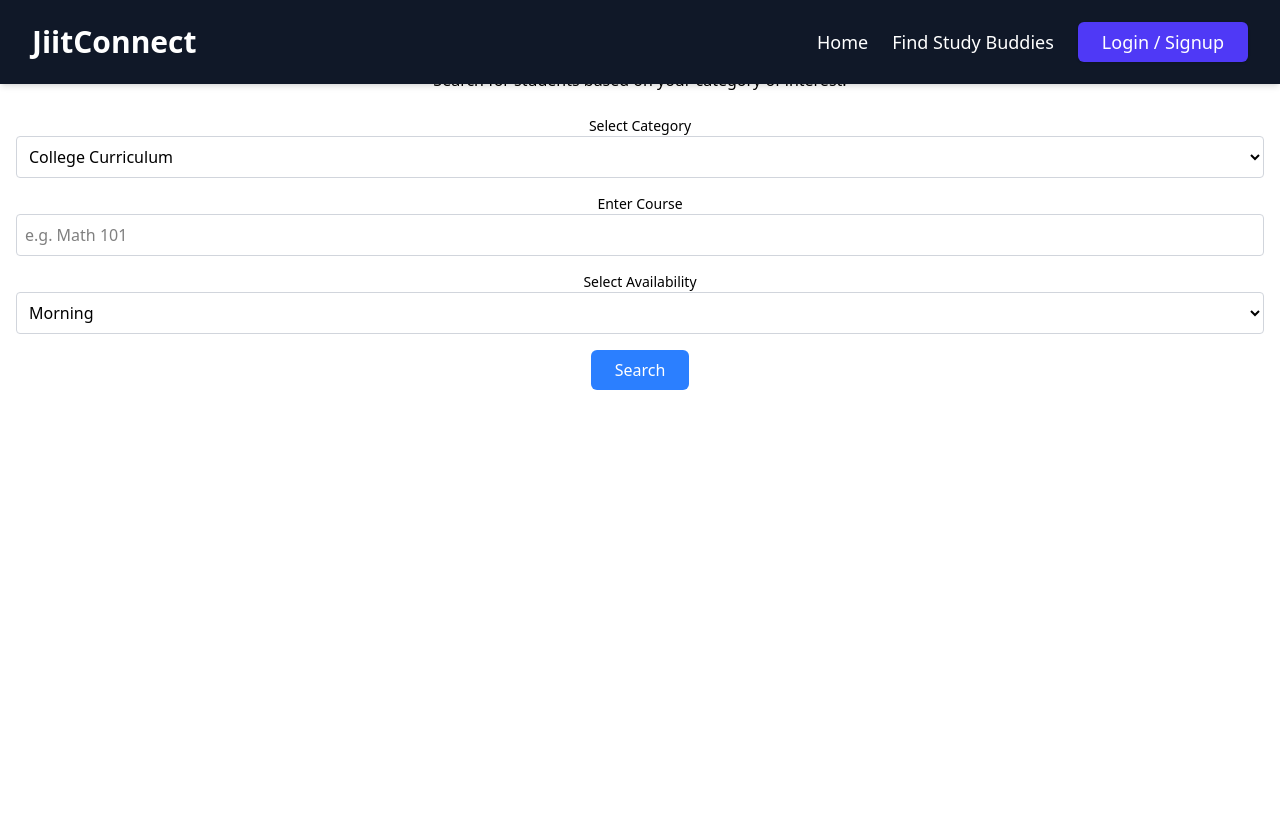
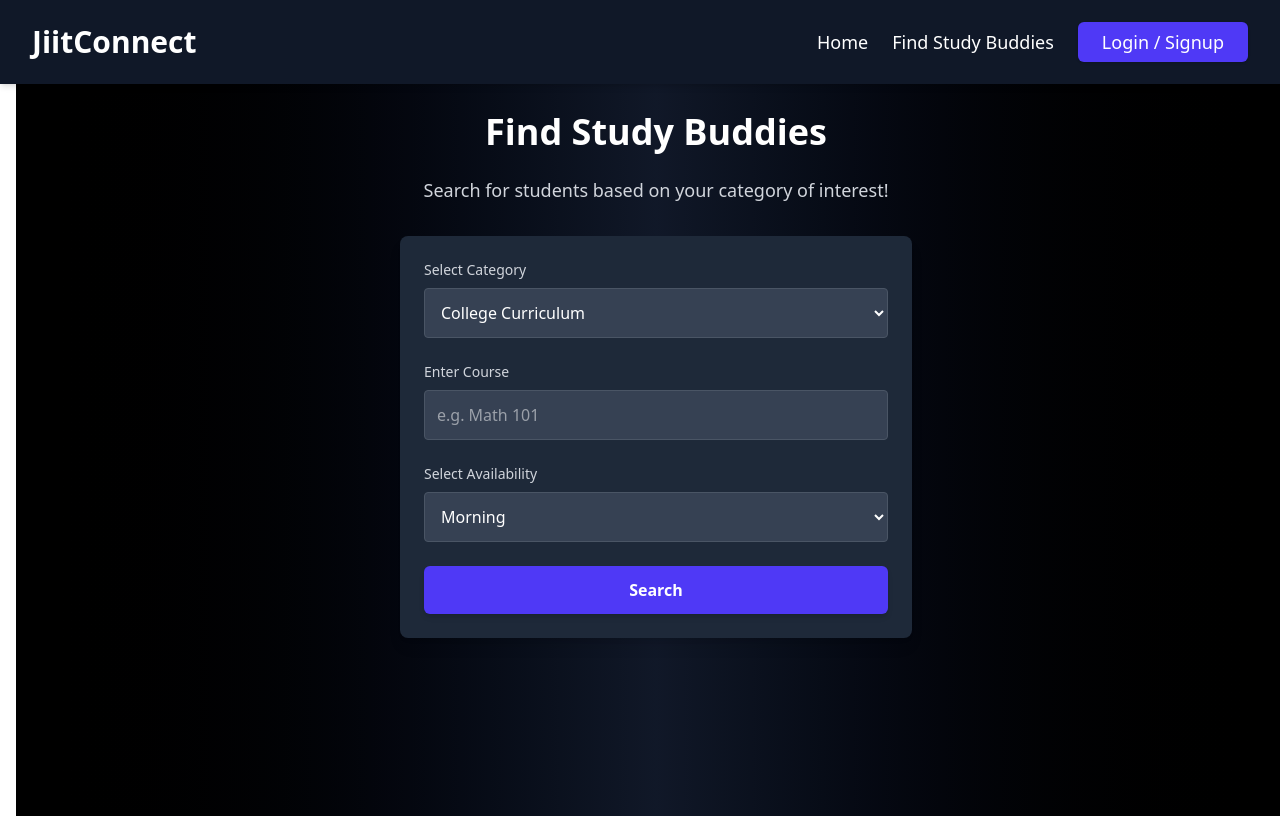
Before and after one commit to Sahil1607cms/JiitConnect, a React (Vite) app in the folder jconnect/: page /find-study-buddies in a window 1280 px wide. Before the commit the page ends 800 px from the top, so only its background shows below. Built offline with nearby package versions, Linux system fonts and the light colour scheme; no server answers.

Commit message:
changed the ui of the findstudybuddy section

```diff
--- a/jconnect/src/Components/FindStudyBuddies.jsx
+++ b/jconnect/src/Components/FindStudyBuddies.jsx
@@ -1,22 +1,22 @@
 import React, { useState } from 'react';
 
 const FindStudyBuddies = () => {
-  const [category, setCategory] = useState('college-curriculum'); // Track selected category
+  const [category, setCategory] = useState('college-curriculum');
 
   return (
-    <div className="text-center">
-      <h2 className="text-3xl font-semibold mb-4">Find Study Buddies</h2>
-      <p className="mb-6">Search for students based on your category of interest!</p>
+<div className="min-h-screen w-screen bg-gradient-to-r from-black via-gray-900 to-black text-white flex flex-col items-center pt-24 px-6 ">
+      <h2 className="text-4xl font-bold mb-6">Find Study Buddies</h2>
+      <p className="text-lg mb-8 text-gray-300">Search for students based on your category of interest!</p>
 
-      <div className="space-y-4">
+      <div className="bg-gray-800 p-6 rounded-lg shadow-lg w-full max-w-lg space-y-6">
         {/* Category Selection */}
         <div>
-          <label htmlFor="category" className="block text-sm">Select Category</label>
+          <label htmlFor="category" className="block text-sm text-gray-300 mb-2">Select Category</label>
           <select
             id="category"
-            className="w-full p-2 border border-gray-300 rounded"
+            className="w-full p-3 bg-gray-700 border border-gray-600 rounded text-white"
             value={category}
-            onChange={(e) => setCategory(e.target.value)} // Update category state
+            onChange={(e) => setCategory(e.target.value)}
           >
             <option value="college-curriculum">College Curriculum</option>
             <option value="skills-development">Skills Development</option>
@@ -26,11 +26,11 @@ const FindStudyBuddies = () => {
         {/* Input Fields based on Selected Category */}
         {category === 'college-curriculum' && (
           <div>
-            <label htmlFor="course" className="block text-sm">Enter Course</label>
+            <label htmlFor="course" className="block text-sm text-gray-300 mb-2">Enter Course</label>
             <input
               type="text"
               id="course"
-              className="w-full p-2 border border-gray-300 rounded"
+              className="w-full p-3 bg-gray-700 border border-gray-600 rounded text-white"
               placeholder="e.g. Math 101"
             />
           </div>
@@ -38,11 +38,11 @@ const FindStudyBuddies = () => {
 
         {category === 'skills-development' && (
           <div>
-            <label htmlFor="topic" className="block text-sm">Enter Topic</label>
+            <label htmlFor="topic" className="block text-sm text-gray-300 mb-2">Enter Topic</label>
             <input
               type="text"
               id="topic"
-              className="w-full p-2 border border-gray-300 rounded"
+              className="w-full p-3 bg-gray-700 border border-gray-600 rounded text-white"
               placeholder="e.g. Python Programming"
             />
           </div>
@@ -50,8 +50,8 @@ const FindStudyBuddies = () => {
 
         {/* Availability Selection */}
         <div>
-          <label htmlFor="availability" className="block text-sm">Select Availability</label>
-          <select id="availability" className="w-full p-2 border border-gray-300 rounded">
+          <label htmlFor="availability" className="block text-sm text-gray-300 mb-2">Select Availability</label>
+          <select id="availability" className="w-full p-3 bg-gray-700 border border-gray-600 rounded text-white">
             <option value="morning">Morning</option>
             <option value="afternoon">Afternoon</option>
             <option value="evening">Evening</option>
@@ -59,7 +59,9 @@ const FindStudyBuddies = () => {
         </div>
 
         {/* Search Button */}
-        <button className="bg-blue-500 text-white px-6 py-2 rounded-md hover:bg-blue-600 cursor-pointer">Search</button>
+        <button className="w-full bg-indigo-600 hover:bg-indigo-700 text-white px-6 py-3 rounded-md shadow-md font-semibold transition-all">
+          Search
+        </button>
       </div>
     </div>
   );
```
